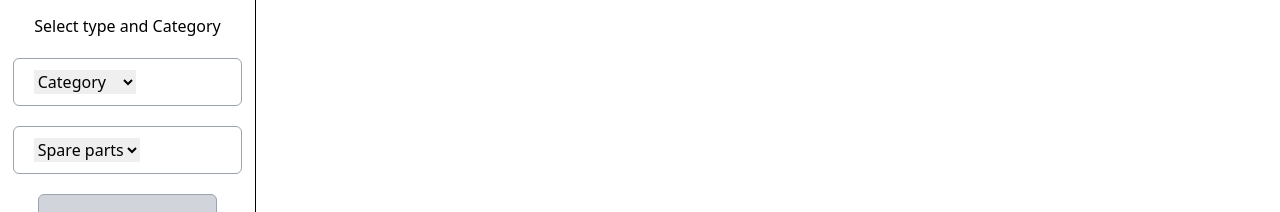
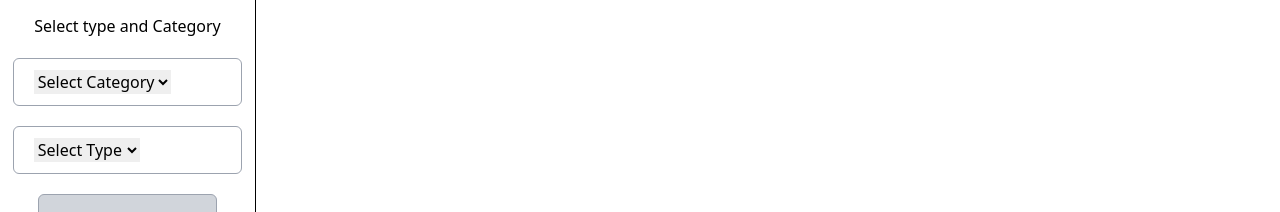
Before and after one commit to shan3274/startup, a Next.js app: page /admin/Request in a window 1280 px wide. Shown: the part 320-532 px from the top of the page. Built offline with nearby package versions, Linux system fonts and the light colour scheme; no server answers; sample sign-in values are in the browser's storage.

Commit message:
add logout in adminpage

```diff
--- a/pages/admin/Request.jsx
+++ b/pages/admin/Request.jsx
@@ -75,7 +75,7 @@ const Request = () => {
               value={category}
               onChange={(e) => setCategory(e.target.value)}
             >
-              <option value="">Category</option>
+              <option value="">Select Category</option>
               <option value="Category 1">Category 1</option>
               <option value="Category 2">Category 2</option>
               <option value="Category 3">Category 3</option>
@@ -93,6 +93,7 @@ const Request = () => {
               value={type}
               onChange={(e) => setType(e.target.value)}
             >
+              <option value="">Select Type</option>
               <option value="Spare parts">Spare parts</option>
               <option value="Machine">Machine</option>
             </select>
```
